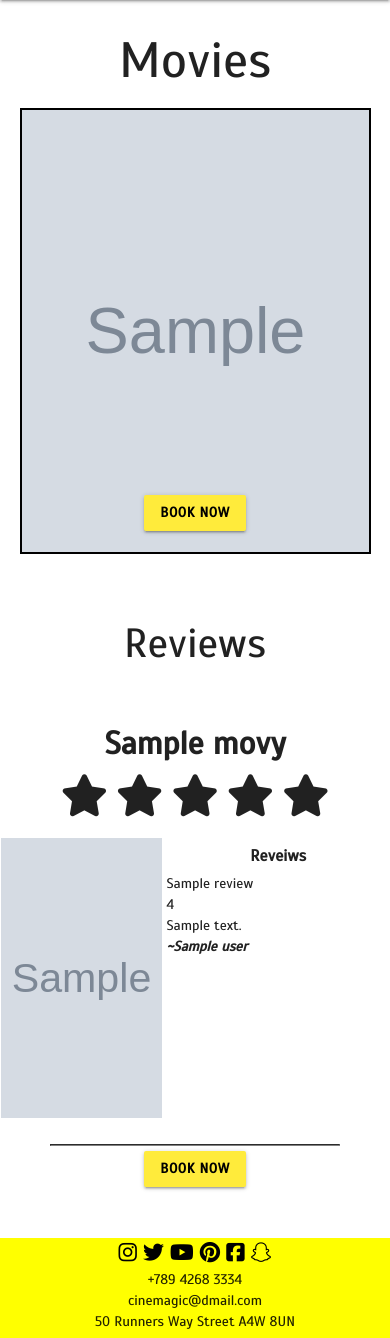
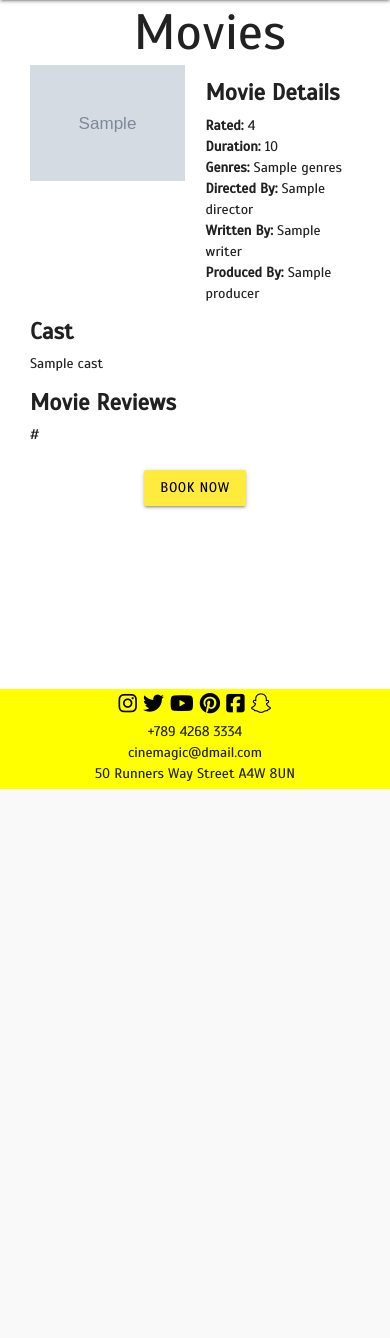
Before and after one commit to VioletViolaVi/Milestone-Project-3, a Flask app: page / in a window 390 px wide. Shown: the part 55-1393 px from the top of the page. After the commit the page ends 844 px from the top, so only its background shows below. Run offline with Flask 2, Linux system fonts and the light colour scheme; grey boxes marked "Sample" are stand-in pictures; a database or web service that is not in the repository returns one stand-in record (values such as "Sample title"); some libraries are stand-ins or nearby versions.

Commit message:
Make homepage responsive on tablet and larger devices.

```diff
--- a/app.py
+++ b/app.py
@@ -129,7 +129,7 @@ def my_bookings():
 
         mongo.db.reviews.insert_one(reviews)
         flash("Review Successfully Added!")
-        return redirect(url_for("home"))
+        return redirect(url_for("my_bookings"))
 
     # movie info taken from mongo db for dropdown
     movie_names = list(mongo.db.movies.find())
--- a/static/css/style.css
+++ b/static/css/style.css
@@ -106,6 +106,13 @@ body {
 .hr-line {
   border-color: grey;
   margin: 0px 50px;
+}
+
+/************************************************************************* homepage *************************************************************************/
+/* styles movies title */
+h2.center {
+  margin-top: 5px;
+  margin-bottom: 5px;
 }
 
 /************************************************************************* modals *************************************************************************/
@@ -270,77 +277,6 @@ input.five-stars:checked ~ .star:before {
   font-weight: 900;
 }
 
-/************************************************************************* homepage *************************************************************************/
-
-/************************************************************************* carousel */
-/* styles outline of carousel */
-.carousel.carousel-slider.center {
-  height: 450px;
-  border: solid black 2px;
-}
-
-/* styles carousel photos */
-.carousel .carousel-item > img {
-  height: 100%;
-}
-
-/* styles indicators */
-.carousel .indicators .indicator-item {
-  background-color: rgba(180, 180, 3, 0.466);
-  width: 5%;
-  height: 1.5rem;
-}
-
-/* styles active indicators */
-.carousel .indicators .indicator-item.active {
-  background-color: yellow;
-}
-
-/* styles book now and submit buttons */
-.booking-btn {
-  font-weight: 800;
-  margin-top: 0px;
-}
-
-/* styles review button */
-.reviews-btn {
-  margin-top: 15px;
-}
-
-/************************************************************************* reviews */
-/* styles movie titles */
-.movie-titles {
-  font-weight: bold;
-}
-
-/* styles user review titles */
-.user-review-title {
-  font-weight: bold;
-}
-
-/* stlyes movie pictures and review box for review section */
-.review-pictures,
-#review-box {
-  height: 20rem;
-}
-
-/* stlyes movie pictures for review section */
-.review-pictures {
-  width: 100%;
-}
-
-/* positions review images */
-#reviews-img-position {
-  margin: 0px;
-  padding: 0px 1px;
-}
-
-/* style review box */
-#review-box {
-  padding: 0px 0px 0px 4px;
-  overflow: auto;
-}
-
 /************************************************************************* signup and login *************************************************************************/
 
 /* styles content under its card */
--- a/templates/index.html
+++ b/templates/index.html
@@ -1,26 +1,40 @@
 {% extends "base.html" %}
 {% block home %}
 
-    <div class="center">
-        <h2>{{ page_title }}</h2>
-    </div>
-    <div class="container">
-        <div class="row">
-        <!-- carousel from materialize -->
-            <div class="col s12 carousel carousel-slider center">
-                <div class="center carousel-fixed-item">
-                    <a class="booking-btn btn waves-effect yellow black-text darken-text-4 modal-trigger" href="#modal1">BOOK NOW</a>
+    <h2 class="center">{{ page_title }}</h2>
+
+    {% for movie in movie_names %}
+        <div id="container" class="container">
+            <div id="whole-2nd" class="row">
+                <img id="image" class="col s6" src="{{ movie.movie_poster }}" alt="A picture of a movie poster showing at Cinemagic.">
+                <div id="movieDetails" class="col s6">
+                    <h5><b>Movie Details</b></h5>
+                    <p><b>Rated: </b>{{ movie.rating }}</p>
+                    <p><b>Duration: </b>{{ movie.duration }}</p>
+                    <p><b>Genres: </b>{{ movie.genres }}</p>
+                    <p><b>Directed By: </b>{{ movie.director }}</p>
+                    <p><b>Written By: </b>{{ movie.writer }}</p>
+                    <p><b>Produced By: </b>{{ movie.producer }}</p>
                 </div>
-                <!-- all movie posters -->
-                {% for movie in movie_names %}
-                    <figure>
-                        <a class="carousel-item" href="#{{ movie.movie_poster }}">
-                            <img src="{{ movie.movie_poster }}" alt="A picture of a movie poster showing at Cinemagic.">
-                        </a>
-                    </figure>
-                {% endfor %}
+                <div id="cast" class="col s6">
+                    <h5><b>Cast</b></h5>
+                    <p>{{ movie.cast }}</p>
+                </div>
+                <div class="col s12">
+                    <div id="reviews">
+                        <h5><b>Movie Reviews</b></h5>
+                        <p>#</p>
+                    </div>
+                </div>
             </div>
         </div>
+        {% if loop.index != loop.length %}
+            <hr id="hrMovieDetails">
+        {% endif %}
+    {% endfor %}
+
+    <div class="center">
+        <a class="booking-btn btn waves-effect yellow black-text darken-text-4 modal-trigger" href="#modal1">BOOK NOW</a>
     </div>
 
    <!-- book tickets: modal -->
@@ -31,7 +45,9 @@
         </div>
         <div class="modal-content">
             <form method="POST" action="{{ url_for('home') }}" class="black-text">
-                <h4 class="modal-titles center">Book Tickets</h4>
+                <div class="center">
+                    <h4 class="modal-titles">Book Tickets</h4>
+                </div>
                 <div class="form-item">
                     <label for="bookedMovie"></label>
                     <select id="bookedMovie" name="bookedMovie" class="input-field" required>
@@ -59,69 +75,10 @@
                     </select>
                 </div>
                 <div class="center">
-                    <button type="submit" class="btn btn-flat waves-effect waves-black yellow black-text darken-text-4 booking-btn">SUBMIT</button>
+                    <button type="submit" class="booking-btn btn btn-flat waves-effect waves-black yellow black-text darken-text-4">SUBMIT</button>
                 </div>
             </form>
         </div>
     </div>
 
-    <br>
-    <div class="center">
-        <h3>{{ page_subtitle }}</h3>
-    </div>
-    <br>
-
-    {% for movie in movie_names %}
-        <!-- all movies and reviews -->
-        <div id="movieReviews">
-            <div class="row">
-                <h4 id="{{ movie.movie_poster }}" class="movie-titles center col s12">{{movie.movie_name}}</h4>
-                <div class="flip-stars star-average center col s12">
-                    <i class="fas fa-star"></i>
-                    <i class="fas fa-star"></i>
-                    <i class="fas fa-star"></i>
-                    <i class="fas fa-star"></i>
-                    <i class="fas fa-star"></i>
-                </div>
-
-                {% if loop.index % 2 !=0 %}
-                    <figure id="reviews-img-position" class="col s5">
-                        <img class="review-pictures" src="{{ movie.movie_poster }}" alt="A picture of a movie poster called '{{movie.movie_name}}' showing at Cinemagic.">
-                    </figure>
-                    <div id="review-box" class="col s7">
-                        <h6 class="user-review-title center">Reveiws</h6>
-                        {% for review in reviews %}
-                            <p>{{ review.reviewed_movie_name }}</p>
-                            <p>{{ review.star_rating_review }}</p>
-                            <p>{{ review.user_review }}</p>
-                            <p><b><i>~{{ review.user }}</i></b></p>
-                        {% endfor %}
-                    </div>
-                {% else %}
-                    <div id="review-box" class="col s7">
-                        <h6 class="user-review-title center">Reveiws</h6>
-                        {% for review in reviews %}
-                            <p>{{ review.reviewed_movie_name }}</p>
-                            <p>{{ review.star_rating_review }}</p>
-                            <p>{{ review.user_review }}</p>
-                            <p><b><i>~{{ review.user }}</i></b></p>
-                        {% endfor %}
-                    </div>
-                    <figure id="reviews-img-position" class="col s5">
-                        <img class="review-pictures" src="{{ movie.movie_poster }}" alt="A picture of a movie poster called '{{movie.movie_name}}' showing at Cinemagic.">
-                    </figure>
-                {% endif %}
-
-            </div>
-
-            {% if loop.index != 10 %}
-                <hr class="hr-line">
-            {% endif %}
-        </div>
-    {% endfor %}
-
-    <div class="center">
-        <a class="btn waves-effect yellow black-text darken-text-4 booking-btn modal-trigger" href="#modal1">BOOK NOW</a>
-    </div>
-
 {% endblock %}
```
Also changed, not shown: other parts of static/css/style.css (+63 -39 lines), README.md, static/images/skull.PNG.
